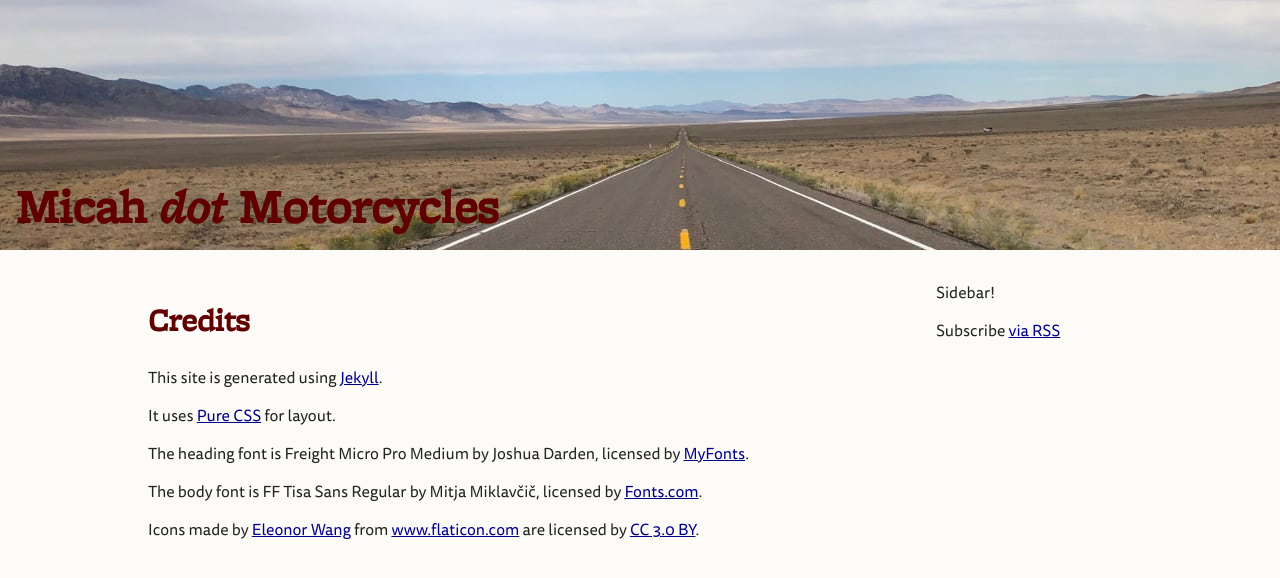
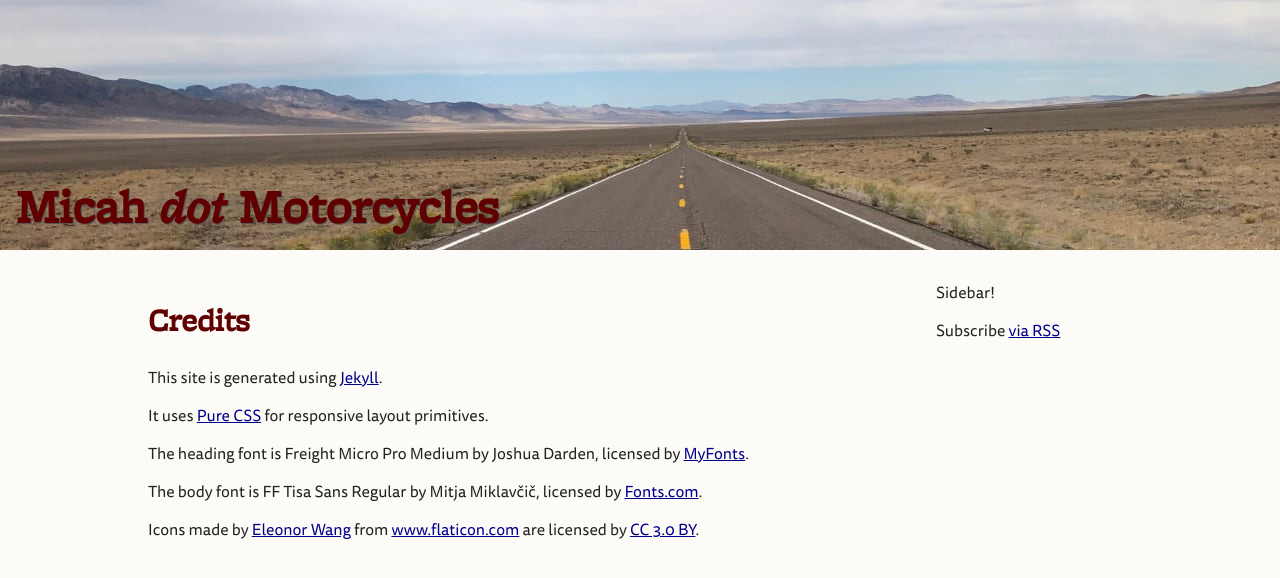
Before and after one commit to micahbf/micahmoto, a Jekyll site: the page built from credits.md, in a window 1280 px wide. Shown: the top 578 px of the page. Built offline with Jekyll 4.4.1, drawn with Linux system fonts in a browser that asks for light colours.

Commit message:
Subtle drop shadow for header

```diff
--- a/_sass/main.scss
+++ b/_sass/main.scss
@@ -82,6 +82,7 @@
 
 header h1 {
     font-size: 3em;
+    text-shadow: 1px 1px 0 #555;
     margin-block-start: auto;
     margin-block-end: -0.2em;
 
--- a/credits.md
+++ b/credits.md
@@ -6,7 +6,7 @@
 
 This site is generated using [Jekyll](https://jekyllrb.com/).
 
-It uses [Pure CSS](https://purecss.io/) for layout.
+It uses [Pure CSS](https://purecss.io/) for responsive layout primitives.
 
 The heading font is Freight Micro Pro Medium by Joshua Darden, licensed by [MyFonts](https://www.myfonts.com/fonts/garagefonts/freight-micro-pro/).
 
```
